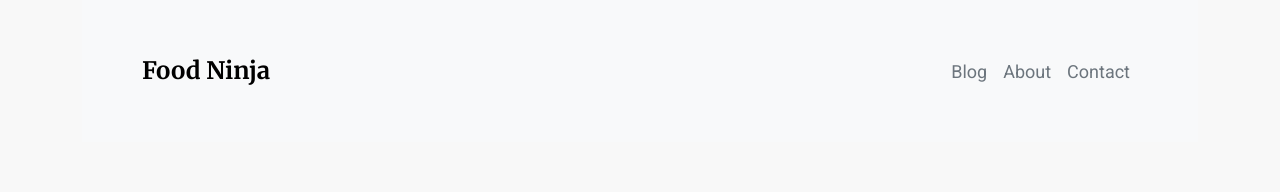
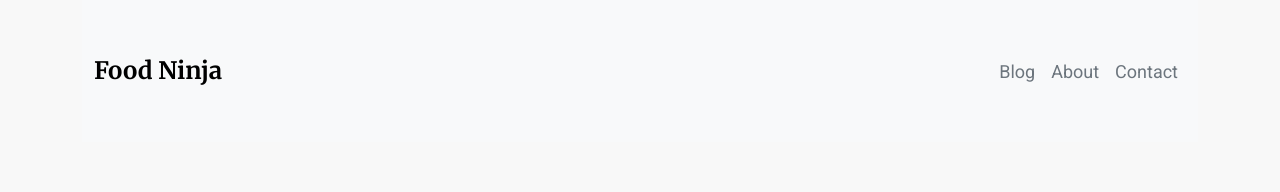
Before and after one commit to luiseduardot17/interface-blog, a React (Vite) app: page / in a window 1280 px wide. Shown: the top 192 px of the page. Built offline with nearby package versions, Linux system fonts and the light colour scheme; no server answers.

Commit message:
👌 style: correção no espaçamento

```diff
--- a/src/components/Navbar/Navbar.tsx
+++ b/src/components/Navbar/Navbar.tsx
@@ -2,7 +2,7 @@ import React from 'react'
 
 const Navbar = () => {
     return (
-        <nav className="navbar navbar-expand-lg bg-body-tertiary p-5">
+        <nav className="navbar navbar-expand-lg bg-body-tertiary pt-5 pb-5">
             <div className="container-fluid">
                 <a className="navbar-brand bold-700" href="#">Food Ninja</a>
                 <button className="navbar-toggler" type="button" data-bs-toggle="collapse" data-bs-target="#navbarNavAltMarkup" aria-controls="navbarNavAltMarkup" aria-expanded="false" aria-label="Toggle navigation">
```
